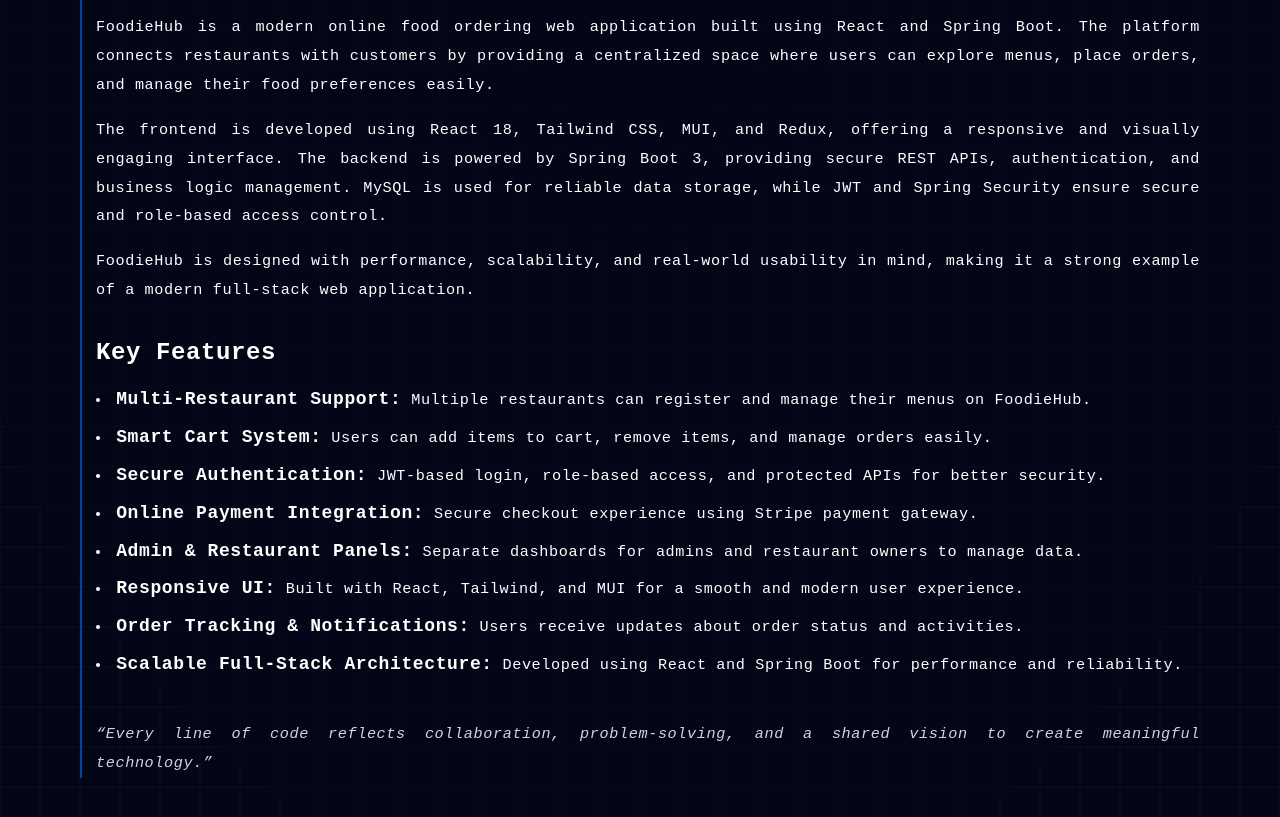
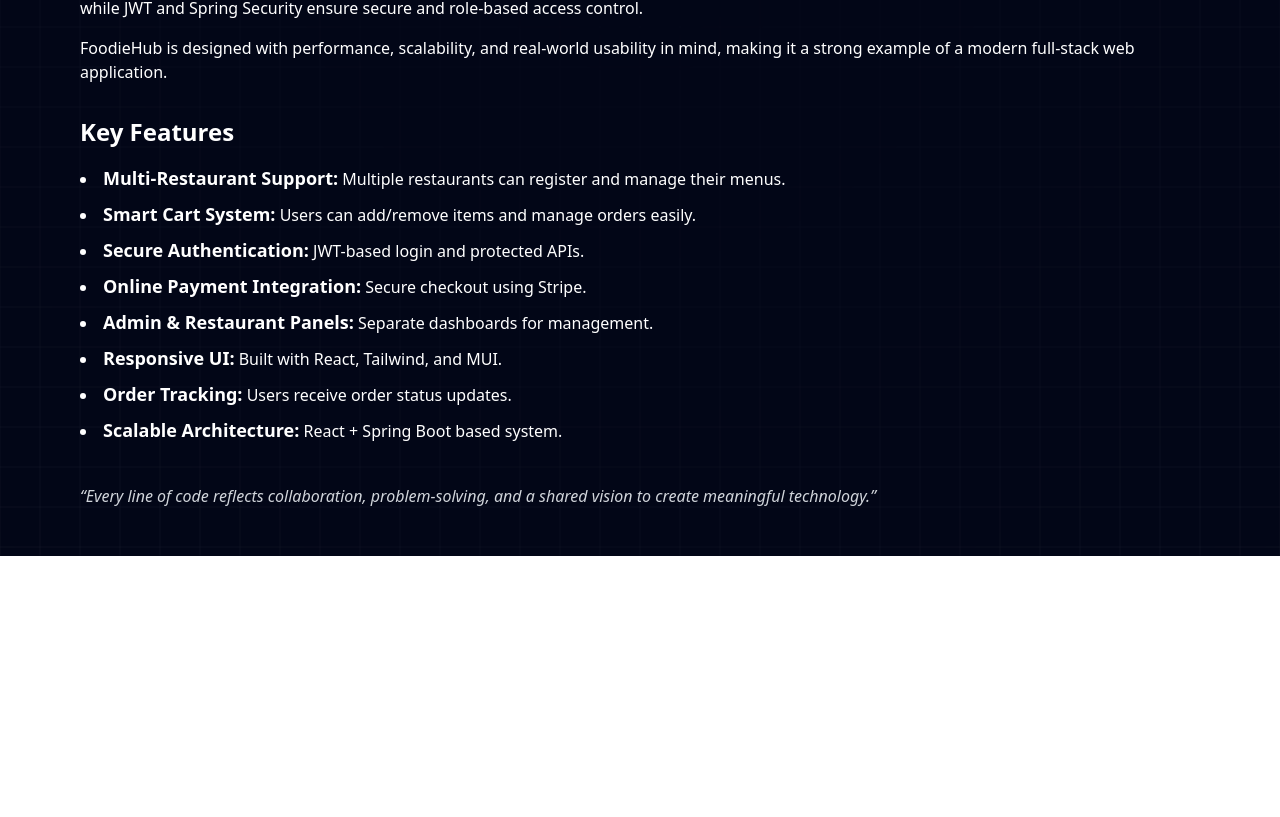
Before and after one commit to Shiva7011/Developer-page, a React (Vite) app: page / in a window 1280 px wide. Shown: the part 813-1630 px from the top of the page. After the commit the page ends 1369 px from the top, so only its background shows below. Built offline with nearby package versions, Linux system fonts and the light colour scheme.

Commit message:
Refactor import paths and update Home component

```diff
--- a/src/pages/Home/Home.jsx
+++ b/src/pages/Home/Home.jsx
@@ -1,14 +1,14 @@
 // 1️⃣ IMPORTS – sabse upar
-import Meteors from "@/components/ui/meteors";
-import GridBox from "@/components/GridBox";
+import Meteors from "../../components/ui/meteors";
+import GridBox from "../../components/GridBox";
+import HeroButton from "../../components/HeroButton";
 import amitImg from "../../assets/images/amit.jpeg";
-import HeroButton from "@/components/HeroButton";
-import shivaImg from "@/assets/images/shivaimage.jpeg";
+import shivaImg from "../../assets/images/shivaimage.jpeg";
 import { useNavigate } from "react-router-dom";
-import "@/assets/css/home-text.css";
+import "../../assets/css/home-text.css";
 
 
-// 2️⃣ YAHAN GridBackground likho (function se pehle)
+// 2️⃣ GridBackground
 const GridBackground = () => {
   return (
     <div className="absolute inset-0 overflow-hidden pointer-events-none opacity-20">
@@ -32,9 +32,10 @@
 };
 
 
-// 3️⃣ AB Home component
+// 3️⃣ Home component
 export default function Home() {
   const navigate = useNavigate();
+
   return (
     <main className="relative min-h-screen bg-[#020617] overflow-hidden">
 
@@ -48,116 +49,104 @@
 
         {/* INNER WRAPPER */}
         <div className="w-full max-w-[1400px] px-6 sm:px-12 lg:px-20 flex flex-col">
+
           <h2 className="pt-[20px] text-3xl sm:text-4xl font-semibold text-white mb-4">
-  Meet the {" "}
-  <span className="gradient-text">
-    Developer
-  </span>
+            Meet the <span className="gradient-text">Developer</span>
           </h2>
 
-
           {/* PARAGRAPH */}
-    <p className="home-description  mb-16">
+          <p className="home-description mb-16">
             This project is a full-stack food ordering platform called FoodieHub,
-       built to provide a smooth and modern online dining experience. It focuses on a clean user interface,
-        secure backend services, and seamless interaction between customers and restaurants, ensuring the system is efficient,
+            built to provide a smooth and modern online dining experience. It focuses
+            on a clean user interface, secure backend services, and seamless interaction
+            between customers and restaurants, ensuring the system is efficient,
             scalable, and user-friendly.
           </p>
 
           {/* GRID */}
           <div className="flex justify-center items-center gap-40 flex-wrap">
 
-
             <GridBox
-  title="Project Lead"  image={shivaImg} name={<span className="font-bold text-lg">Shiva Singh</span>}>
-
+              title="Project Lead"
+              image={shivaImg}
+              name={<span className="font-bold text-lg">Shiva Singh</span>}
+            >
               <HeroButton
                 size="sm"
                 label="Know More"
-    onClick={() => navigate("/shivahero")}   // 👈 YAHI REDIRECT
+                onClick={() => navigate("/shivahero")}
               />
             </GridBox>
 
-
-<GridBox title="Team Member" image={amitImg} name={<span className="font-bold text-lg">Amit Gupta</span>}>
+            <GridBox
+              title="Team Member"
+              image={amitImg}
+              name={<span className="font-bold text-lg">Amit Gupta</span>}
+            >
               <HeroButton
                 label="Know More"
-    onClick={() =>  navigate("/shubhamhero")}
+                onClick={() => navigate("/shubhamhero")}
               />
             </GridBox>
-    </div> {/* grid */}
-    <br></br>
-    {/* 👇 PARAGRAPH BELOW GRID */}
 
-<p className="home-description home-description-bottom">
-  Through effective teamwork and clear division of responsibilities, the
-  development team focused on building a high-quality application that meets
-  technical standards and user requirements. The combined efforts of the
-  developers demonstrate professionalism, technical competence, and a
-  commitment to excellence.
-<br></br>
-<br></br>
+          </div>
+
+          <br />
+
+          {/* ABOUT SECTION */}
           <div className="text-white space-y-4">
 
-  {/* ABOUT THE PROJECT HEADING */}
             <h2 className="text-2xl md:text-3xl font-bold">
               About The Project
             </h2>
 
-  {/* ABOUT TEXT */}
             <p>
-    FoodieHub is a modern online food ordering web application built using React and Spring Boot.
-    The platform connects restaurants with customers by providing a centralized space where users can explore menus,
-    place orders, and manage their food preferences easily.
+              FoodieHub is a modern online food ordering web application built using
+              React and Spring Boot. The platform connects restaurants with customers
+              by providing a centralized space where users can explore menus, place
+              orders, and manage their food preferences easily.
             </p>
 
             <p>
-    The frontend is developed using React 18, Tailwind CSS, MUI, and Redux, offering a responsive and visually engaging interface.
-    The backend is powered by Spring Boot 3, providing secure REST APIs, authentication, and business logic management.
-    MySQL is used for reliable data storage, while JWT and Spring Security ensure secure and role-based access control.
+              The frontend is developed using React 18, Tailwind CSS, MUI, and Redux,
+              offering a responsive and visually engaging interface. The backend is
+              powered by Spring Boot 3, providing secure REST APIs, authentication,
+              and business logic management. MySQL is used for reliable data storage,
+              while JWT and Spring Security ensure secure and role-based access control.
             </p>
 
             <p>
-    FoodieHub is designed with performance, scalability, and real-world usability in mind,
-     making it a strong example of a modern full-stack web application.
+              FoodieHub is designed with performance, scalability, and real-world
+              usability in mind, making it a strong example of a modern full-stack
+              web application.
             </p>
 
-  {/* KEY FEATURES HEADING */}
             <h3 className="text-xl md:text-2xl font-semibold pt-4">
               Key Features
             </h3>
 
-  {/* FEATURES LIST */}
             <ul className="list-disc list-inside space-y-2">
-    <li><span className="font-bold text-lg">Multi-Restaurant Support:</span> Multiple restaurants can register and manage their menus on FoodieHub.</li>
+              <li><span className="font-bold text-lg">Multi-Restaurant Support:</span> Multiple restaurants can register and manage their menus.</li>
+              <li><span className="font-bold text-lg">Smart Cart System:</span> Users can add/remove items and manage orders easily.</li>
+              <li><span className="font-bold text-lg">Secure Authentication:</span> JWT-based login and protected APIs.</li>
+              <li><span className="font-bold text-lg">Online Payment Integration:</span> Secure checkout using Stripe.</li>
+              <li><span className="font-bold text-lg">Admin & Restaurant Panels:</span> Separate dashboards for management.</li>
+              <li><span className="font-bold text-lg">Responsive UI:</span> Built with React, Tailwind, and MUI.</li>
+              <li><span className="font-bold text-lg">Order Tracking:</span> Users receive order status updates.</li>
+              <li><span className="font-bold text-lg">Scalable Architecture:</span> React + Spring Boot based system.</li>
+            </ul>
 
-<li><span className="font-bold text-lg">Smart Cart System:</span> Users can add items to cart, remove items, and manage orders easily.</li>
-
-<li><span className="font-bold text-lg">Secure Authentication:</span> JWT-based login, role-based access, and protected APIs for better security.</li>
-
-<li><span className="font-bold text-lg">Online Payment Integration:</span> Secure checkout experience using Stripe payment gateway.</li>
-
-<li><span className="font-bold text-lg">Admin & Restaurant Panels:</span> Separate dashboards for admins and restaurant owners to manage data.</li>
-
-<li><span className="font-bold text-lg">Responsive UI:</span> Built with React, Tailwind, and MUI for a smooth and modern user experience.</li>
-
-<li><span className="font-bold text-lg">Order Tracking & Notifications:</span> Users receive updates about order status and activities.</li>
-
-<li><span className="font-bold text-lg">Scalable Full-Stack Architecture:</span> Developed using React and Spring Boot for performance and reliability.</li>
-
-
-  </ul>
             <p className="pt-6 text-gray-300 italic">
               “Every line of code reflects collaboration, problem-solving, and a shared vision to create meaningful technology.”
             </p>
 
+          </div>
+
+          <br />
+          <br />
 
         </div>
-</p>
-<br></br>
-<br></br>
-  </div>   {/* inner wrapper */}
-</div>     {/* content */}
+      </div>
 
     </main>
   );
```
Lines whose indentation alone changed are shown as unchanged.
